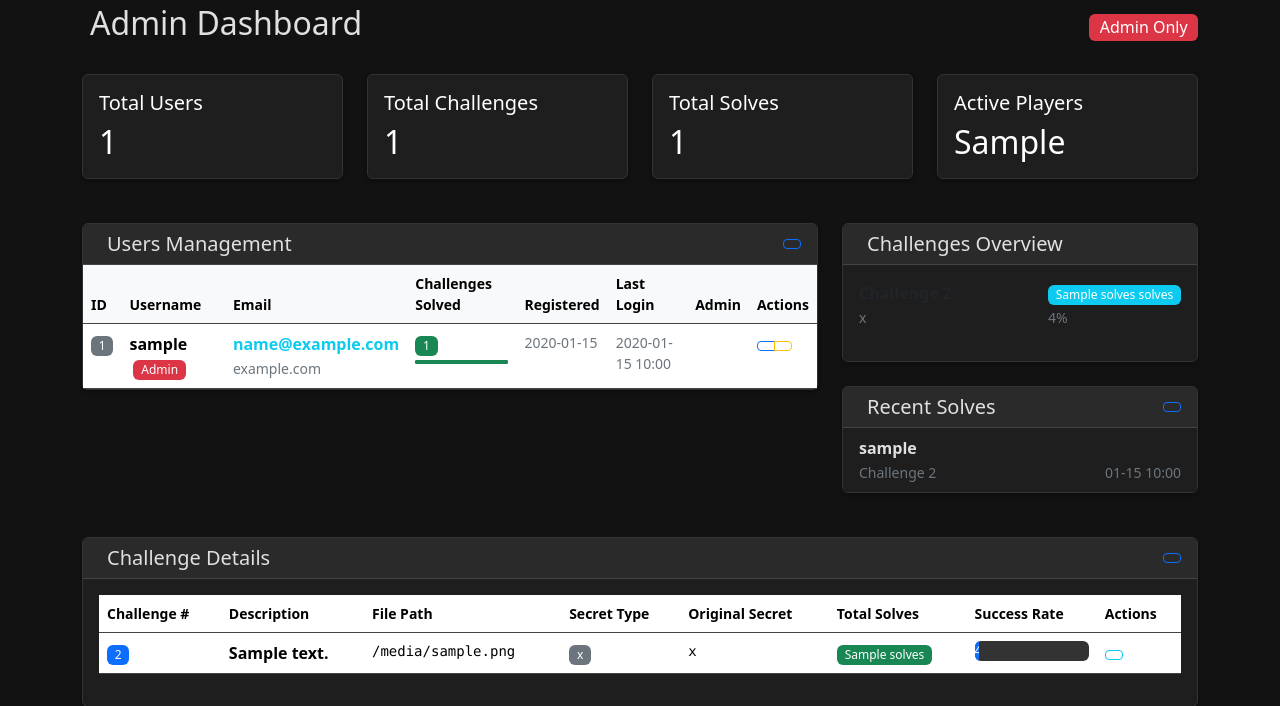
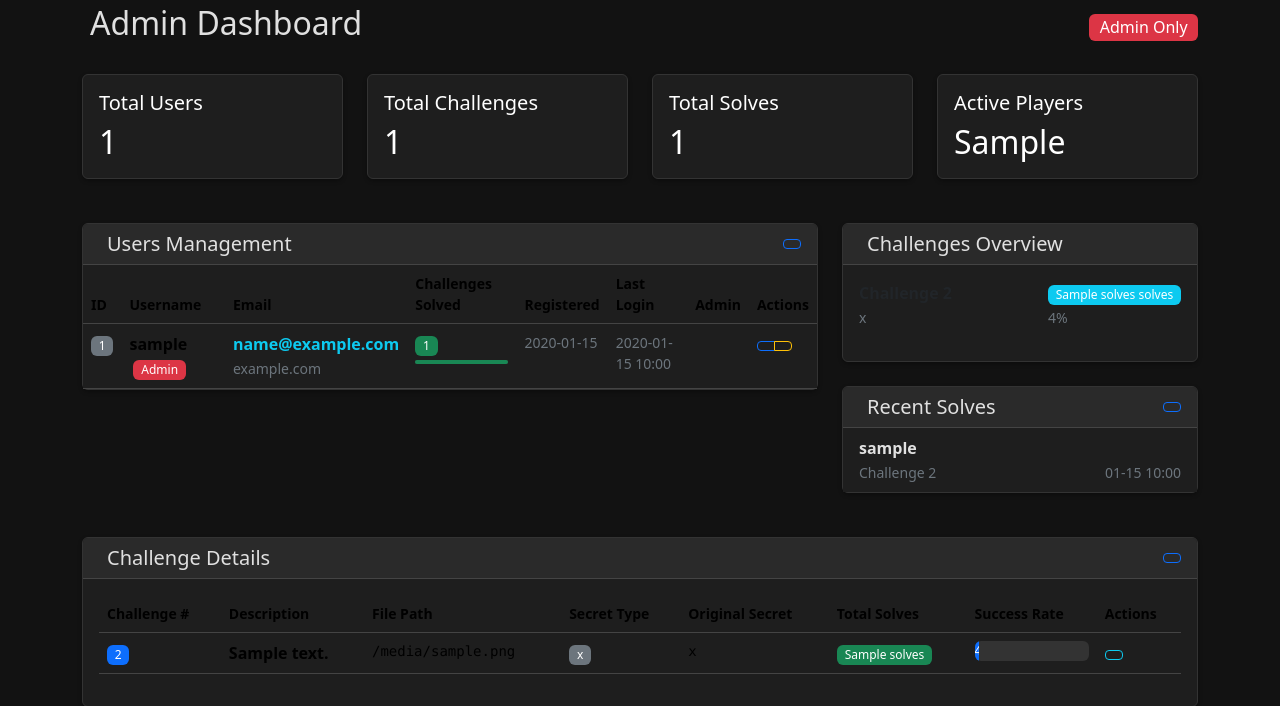
Before and after one commit to H4R335HR/midnight-ctf, a Flask app: template templates/admin.html in a window 1280 px wide. Shown: the part 56-762 px from the top of the page. Run offline with Flask 3, Linux system fonts and the light colour scheme; tables that the repository leaves empty hold one stand-in row (values such as "Sample post"); the template is opened without the code that fills it: values that come from a table or form of the project are taken from there, most other values are stand-ins (such as "Sample title", 1, 10 or a date in 2020); parts of the project's set-up code (start-up, migrations or seed data) failed here and were passed over; some libraries are stand-ins or nearby versions.

Commit message:
Fixing CSS 3

```diff
--- a/templates/admin.html
+++ b/templates/admin.html
@@ -459,6 +459,10 @@
     background-color: #333 !important;
     color: #fff !important;
 }
+
+.table > :not(caption) > * > * {
+  background-color: #1e1e1e !important;
+}
 </style>
 
 <script>
```
